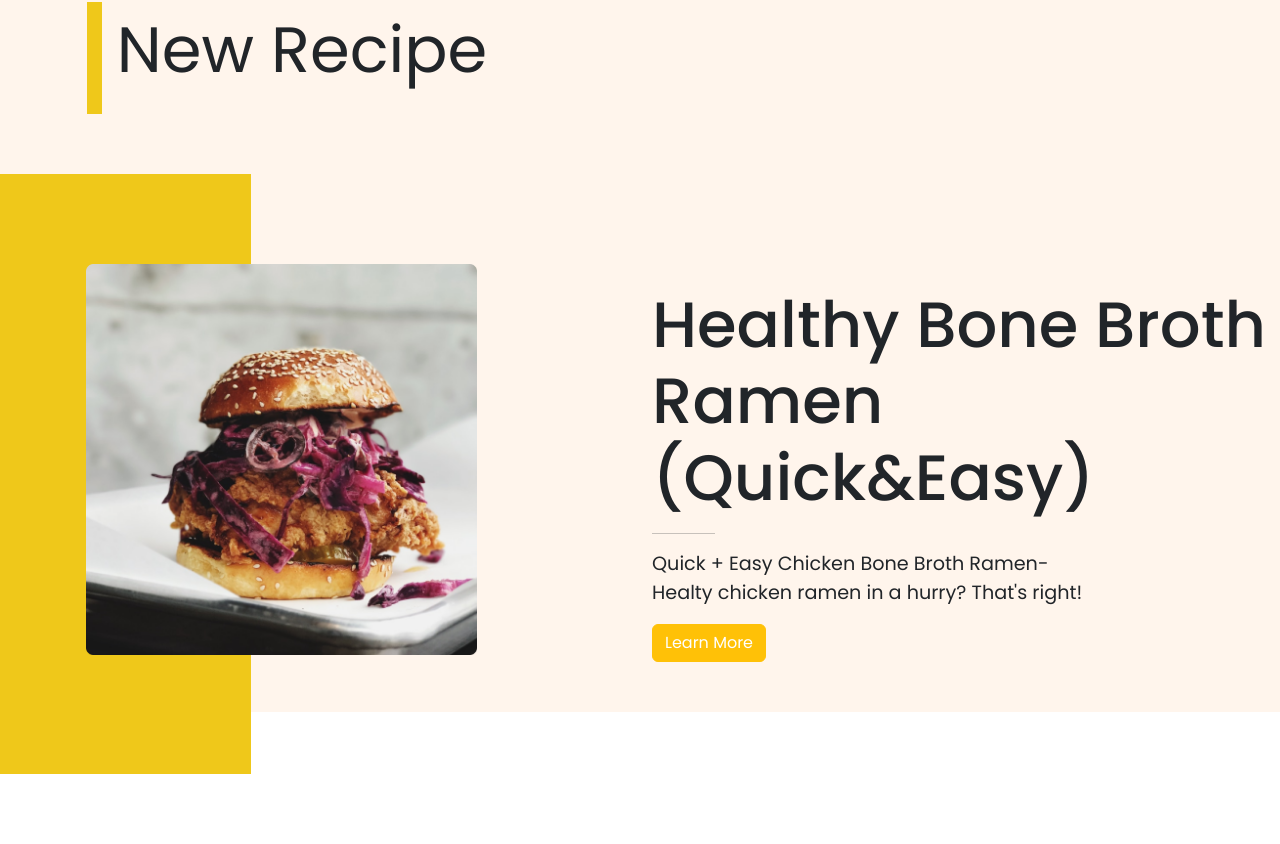
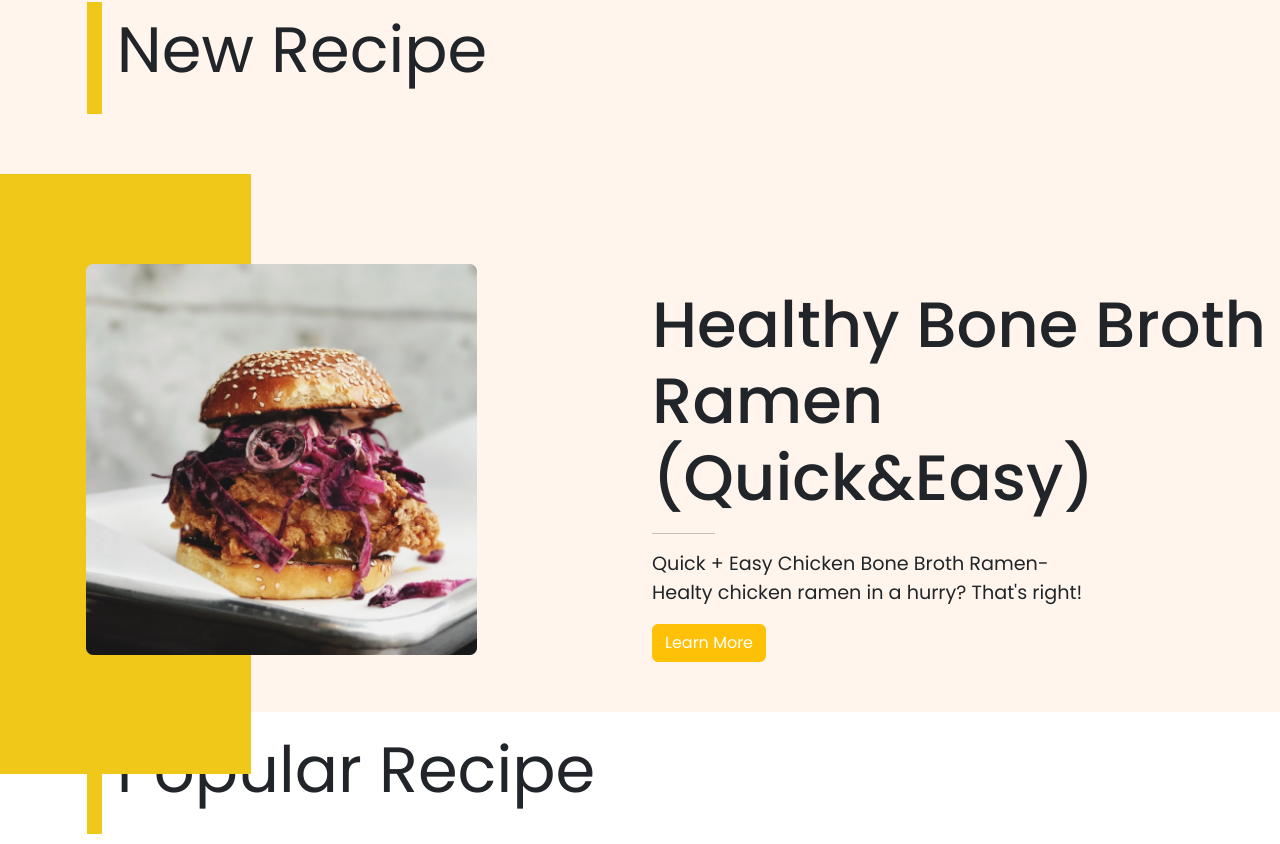
Before and after one commit to sayarama/food-recipe, a React (Create React App) app: page / in a window 1280 px wide. Shown: the part 1722-2566 px from the top of the page. Before the commit the page ends 2496 px from the top, so only its background shows below. Built offline with nearby package versions, Linux system fonts and the light colour scheme.

Commit message:
[Update] New Section

```diff
--- a/src/pages/Home.js
+++ b/src/pages/Home.js
@@ -56,6 +56,7 @@ function Home() {
         </div>
         <div className='recipe-orange'>
         </div>
+
       </div>
       <div className='recipe-right col-md-6'>
         <h1>Healthy Bone Broth <br/> Ramen (Quick&Easy)</h1>
@@ -66,7 +67,12 @@ function Home() {
     </div>
     </section>
     {/* Popular Recipe */}
-
+    <div className='popular-recipe'>
+    <div className='title-head'>
+        <span className='orange-vertical'></span>
+        <p>Popular Recipe</p>
+      </div>
+    </div>
     </>
 
   )
--- a/src/style/Home.css
+++ b/src/style/Home.css
@@ -131,3 +131,5 @@
 hr {
     width: 10%;
 }
+
+/* Popular Recipe CSS */
```
